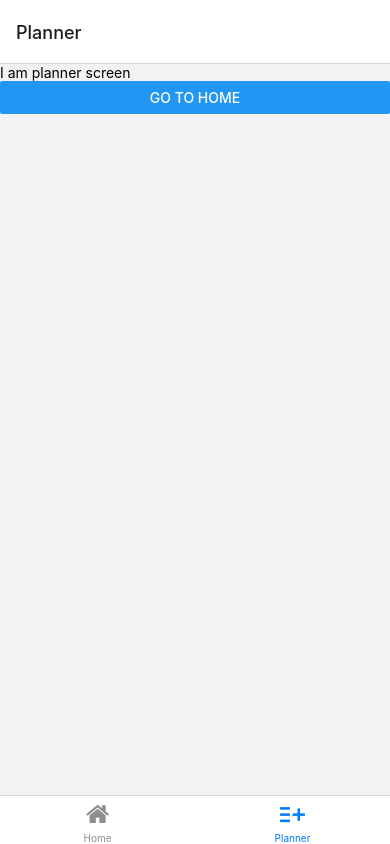
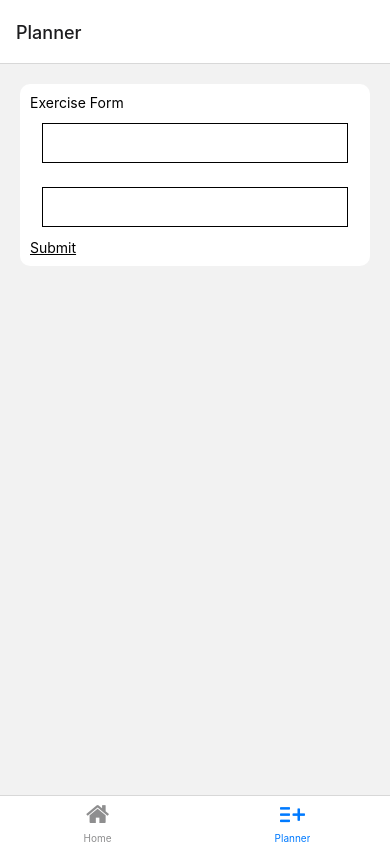
Before and after one commit to uurde/Workout-app, a React Native app: screen /Planner in a window 390 px wide. Built offline with nearby package versions, Linux system fonts and the light colour scheme.

Commit message:
section exercise form

```diff
--- /dev/null
+++ b/components/WorkoutForm.tsx
@@ -0,0 +1,65 @@
+import { useState } from "react";
+import { View, Text, StyleSheet, TextInput } from "react-native";
+import { PressableText } from "./styled/PressableText";
+
+export type ExerciseForm = {
+    name: string,
+    duration: string
+}
+
+type WorkoutProps = {
+    onSubmit: (form: ExerciseForm) => void
+}
+
+export default function WorkoutForm({ onSubmit }: WorkoutProps) {
+
+    const [form, setForm] = useState({
+        name: "",
+        duration: ""
+    });
+
+    const onChangeText = (name: string) => (text: string) => {
+        setForm({
+            ...form,
+            [name]: text
+        });
+    }
+
+    return (
+        <View style={styles.container}>
+            <Text>
+                Exercise Form
+            </Text>
+            <View>
+                <TextInput
+                    style={styles.input}
+                    value={form.name}
+                    onChangeText={onChangeText("name")}
+                />
+                <TextInput
+                    style={styles.input}
+                    value={form.duration}
+                    onChangeText={onChangeText("duration")}
+                />
+                <PressableText
+                    text="Submit"
+                    onPress={() => onSubmit(form)}
+                />
+            </View>
+        </View>
+    )
+}
+
+const styles = StyleSheet.create({
+    container: {
+        backgroundColor: "#fff",
+        borderRadius: 10,
+        padding: 10
+    },
+    input: {
+        height: 40,
+        margin: 12,
+        borderWidth: 1,
+        padding: 10
+    }
+});
--- a/screens/PlannerScreen.tsx
+++ b/screens/PlannerScreen.tsx
@@ -1,22 +1,26 @@
 
-import React, { useEffect } from "react"
-import { View, Text, Button } from "react-native"
+import { View, StyleSheet } from "react-native"
 import { NativeStackHeaderProps } from "@react-navigation/native-stack";
+import WorkoutForm, { ExerciseForm } from "../components/WorkoutForm";
 
 export default function PlannerScreen({ navigation }: NativeStackHeaderProps) {
 
-    useEffect(() => {
-        console.log("Rending Planner Screen")
-        return () => console.log("Unmounting home screen");
-    }, []);
+    const handleFormSubmit = (form: ExerciseForm) => {
+        alert(`${form.name} - ${form.duration}`);
+    }
 
     return (
-        <View>
-            <Text>I am planner screen</Text>
-            <Button
-                title="Go to Home"
-                onPress={() => navigation.navigate("Home")}
+        <View style={styles.container}>
+            <WorkoutForm
+                onSubmit={handleFormSubmit}
             />
         </View>
     )
 };
+
+const styles = StyleSheet.create({
+    container: {
+        felx: 1,
+        padding: 20
+    }
+});
```
